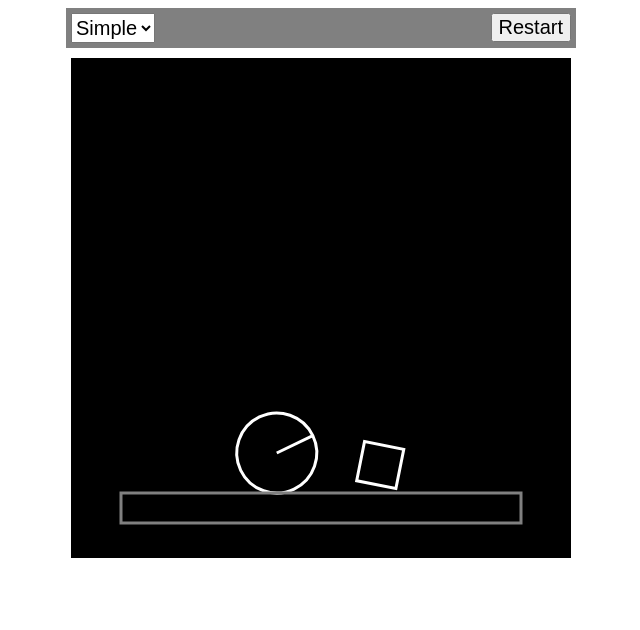
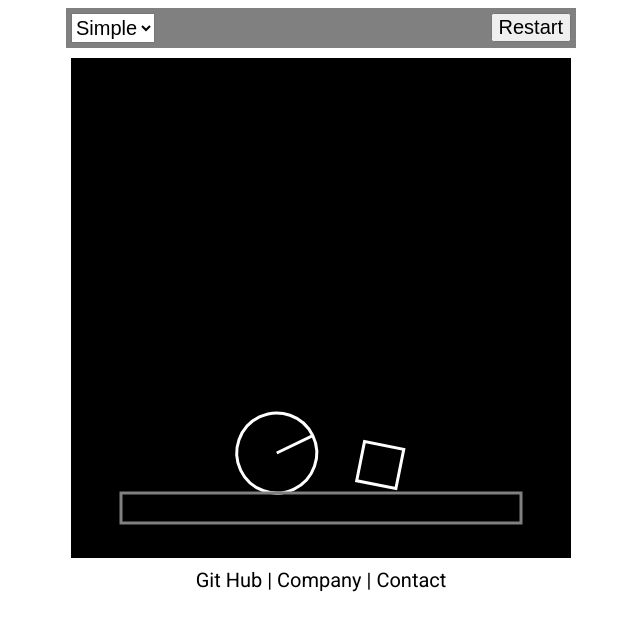
Before and after one commit to kevglass/propel-js, a website with bundled scripts: page examples/index.html in a window 1280 px wide. Shown: the whole page, without its empty margins (319-959 px from the left). Built offline with nearby package versions, Linux system fonts and the light colour scheme.

Commit message:
Add links

```diff
--- a/examples/index.html
+++ b/examples/index.html
@@ -1,14 +1,23 @@
 <html>
+
 <head>
+    <link rel="preconnect" href="https://fonts.googleapis.com">
+    <link rel="preconnect" href="https://fonts.gstatic.com" crossorigin>
+    <link
+        href="https://fonts.googleapis.com/css2?family=Bangers&family=Roboto:ital,wght@0,100;0,300;0,400;0,500;0,700;0,900;1,100;1,300;1,400;1,500;1,700;1,900&display=swap"
+        rel="stylesheet">
     <style>
         body {
+            font-family: "Roboto", sans-serif;
             text-align: center;
         }
+
         #render {
             width: 500px;
             height: 500px;
             background: black;
         }
+
         #controls {
             width: 500px;
             height: 30px;
@@ -19,19 +28,32 @@
             padding: 5px;
             position: relative;
         }
+
         #demo {
             position: absolute;
             left: 5px;
             height: 30px;
             font-size: 20px;
         }
+
         #restart {
             position: absolute;
             right: 5px;
             font-size: 20px;
         }
+
+        #info {
+            font-size: 20px;
+            padding: 10px;
+        }
+
+        a {
+            text-decoration: none;
+            color: black;
+        }
     </style>
 </head>
+
 <body>
     <div id="controls">
         <select id="demo">
@@ -39,7 +61,13 @@
         <button id="restart">Restart</button>
     </div>
     <canvas id="render"></canvas>
+    <div id="info">
+        <a href="https://github.com/kevglass/propel-js">Git Hub</a> |
+        <a href="https://developers.dusk.gg">Company</a> |
+        <a href="https://x.com/cokeandcode">Contact</a>
+    </div>
 
     <script type="module" src="examples-dist/index.js"></script>
 </body>
+
 </html>
```
Also changed, not shown: 1 other file. Lines whose indentation alone changed are shown as unchanged.
